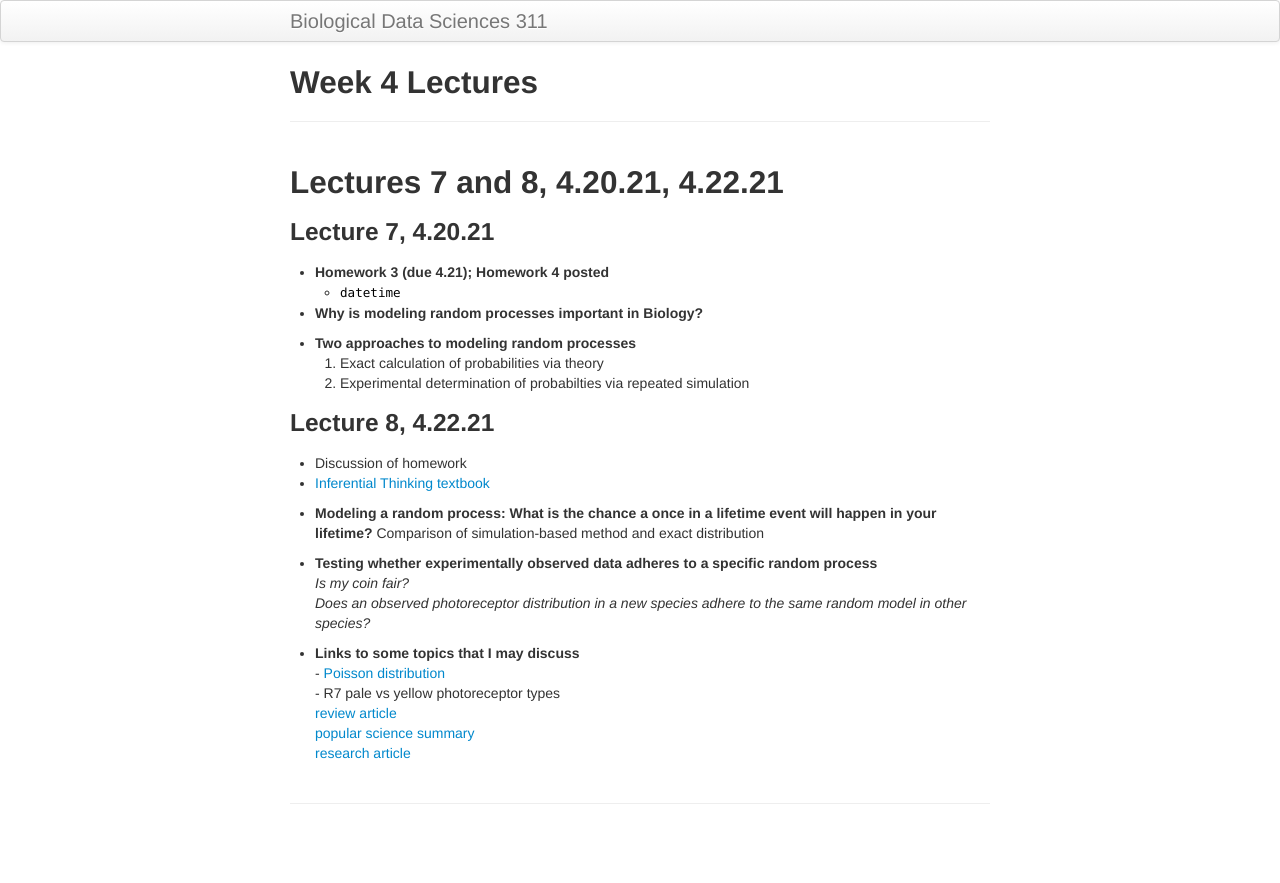
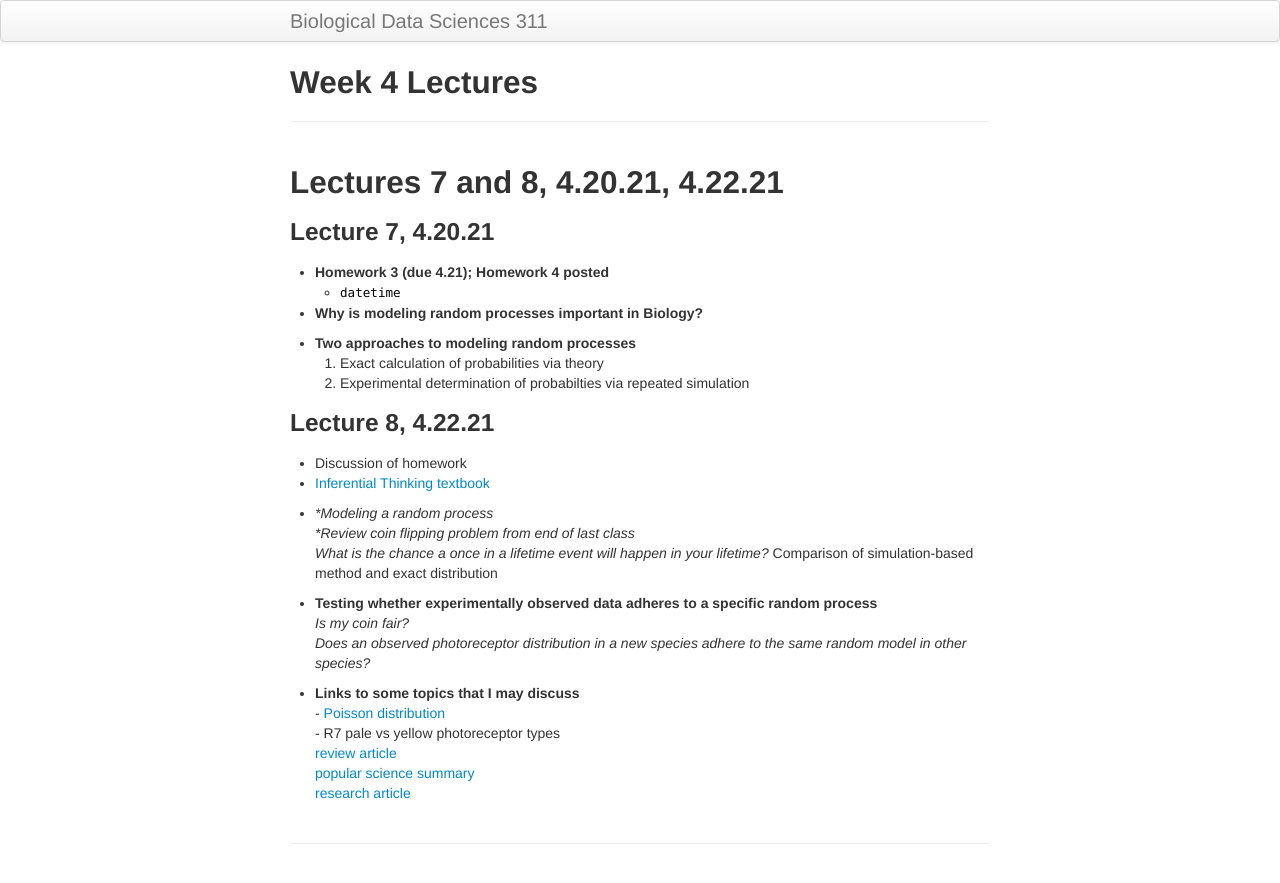
Before and after one commit to timothylwarren/bds311-sp21, a Jekyll site: the page built from lecture_notes/lec_wk04.md, in a window 1280 px wide. Shown: the top 883 px of the page. Built offline with Jekyll 4.4.1, drawn with Linux system fonts in a browser that asks for light colours.

Commit message:
Update lec_wk04.md

```diff
--- a/lecture_notes/lec_wk04.md
+++ b/lecture_notes/lec_wk04.md
@@ -24,7 +24,9 @@ title: Week 4 Lectures
 - Discussion of homework
 - [Inferential Thinking textbook](https://inferentialthinking.com/chapters/09/Randomness.html)
 
-- **Modeling a random process: What is the chance a once in a lifetime event will happen in your lifetime?**
+- **Modeling a random process<br>
+    *Review coin flipping problem from end of last class*<br>
+    *What is the chance a once in a lifetime event will happen in your lifetime?*
     Comparison of simulation-based method and exact distribution
 
 - **Testing whether experimentally observed data adheres to a specific random process**<br>
```
